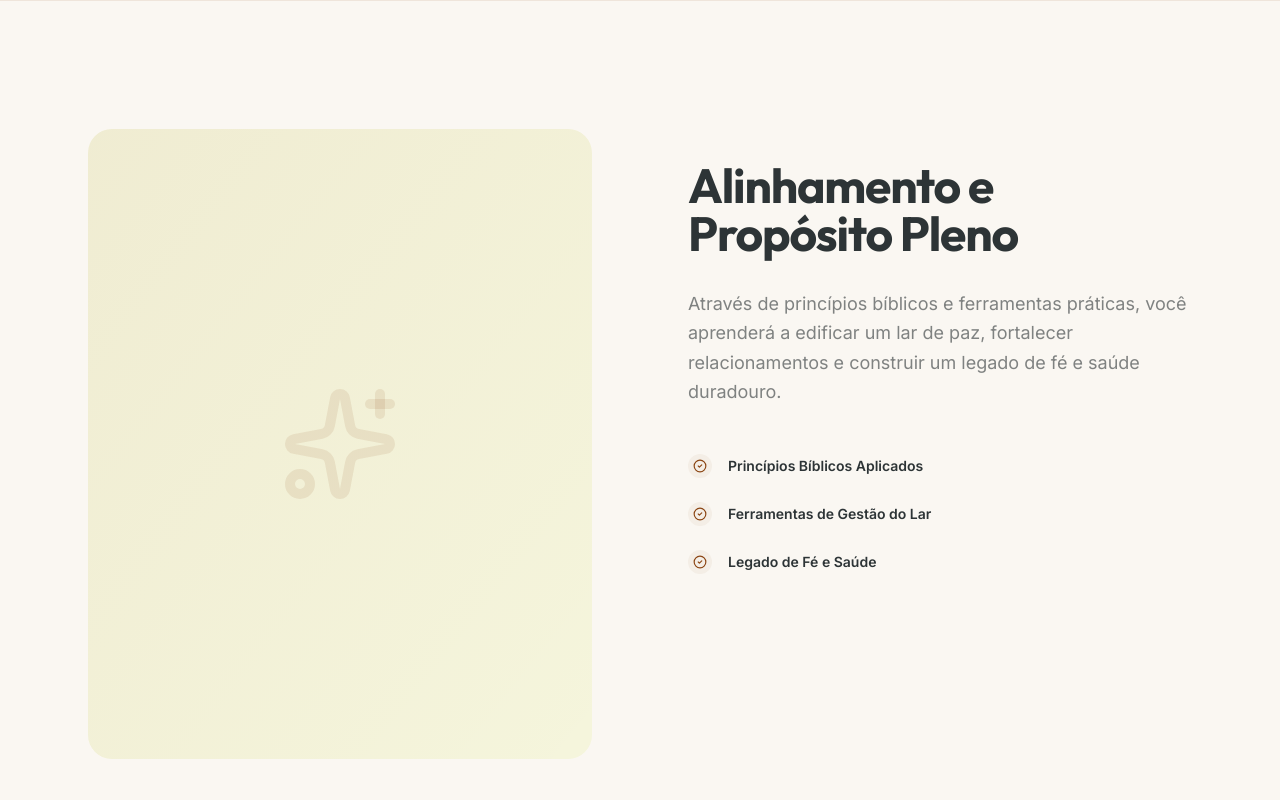
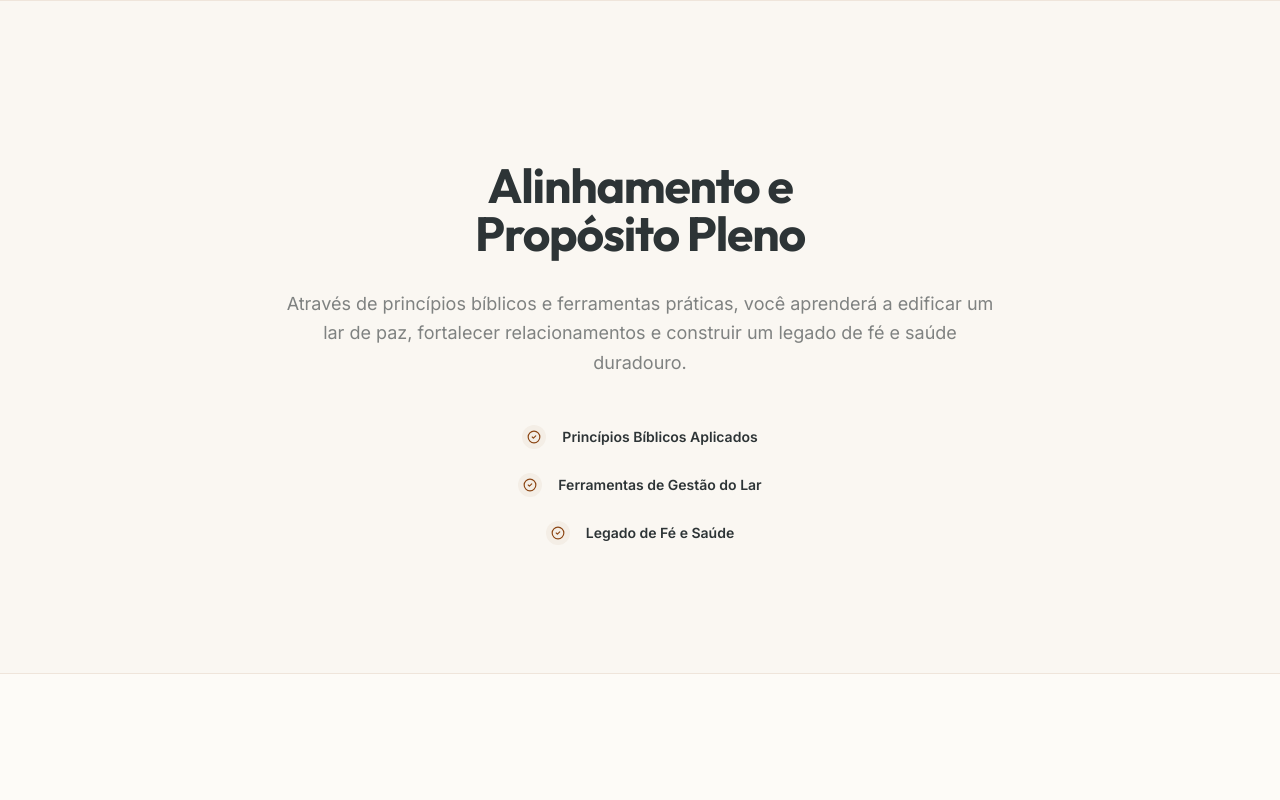
Before and after one commit to tiagoncosta/Jornada-Prop-sito-site-02, a React (Vite) app: page / in a window 1280 px wide. Shown: the part 720-1520 px from the top of the page. Built offline with nearby package versions, Linux system fonts and the light colour scheme.

Commit message:
feat: Simplify About section layout
Refactors the About section in App.tsx to use a single column layout with a more focused content width. This improves readability and emphasizes the core message.

```diff
--- a/src/App.tsx
+++ b/src/App.tsx
@@ -67,15 +67,8 @@ export default function App() {
 
       {/* About Section */}
       <section id="sobre" className="py-32 border-y border-border bg-beige-light">
-        <div className="container mx-auto px-6 max-w-6xl">
-          <div className="grid md:grid-cols-2 gap-24 items-start">
-            <Reveal>
-              <div className="aspect-[4/5] bg-muted rounded-3xl flex items-center justify-center p-12 overflow-hidden relative">
-                <div className="absolute inset-0 bg-gradient-to-br from-accent/5 to-transparent"></div>
-                <Sparkles size={120} className="text-accent/10" />
-              </div>
-            </Reveal>
-            <div className="pt-8">
+        <div className="container mx-auto px-6 max-w-3xl text-center">
+          <div className="pt-8">
               <Reveal delay={0.2}>
                 <h2 className="text-4xl md:text-5xl font-display font-bold mb-8 tracking-tight">
                   Alinhamento e <br />Propósito Pleno
@@ -83,7 +76,7 @@ export default function App() {
                 <p className="text-lg text-text/60 leading-relaxed mb-12">
                   Através de princípios bíblicos e ferramentas práticas, você aprenderá a edificar um lar de paz, fortalecer relacionamentos e construir um legado de fé e saúde duradouro.
                 </p>
-                <div className="space-y-6">
+                <div className="space-y-6 flex flex-col items-center">
                   {[
                     "Princípios Bíblicos Aplicados",
                     "Ferramentas de Gestão do Lar",
@@ -100,8 +93,7 @@ export default function App() {
               </Reveal>
             </div>
           </div>
-        </div>
-      </section>
+        </section>
 
       {/* Pillars Section */}
       <section id="pilares" className="py-32">
```
